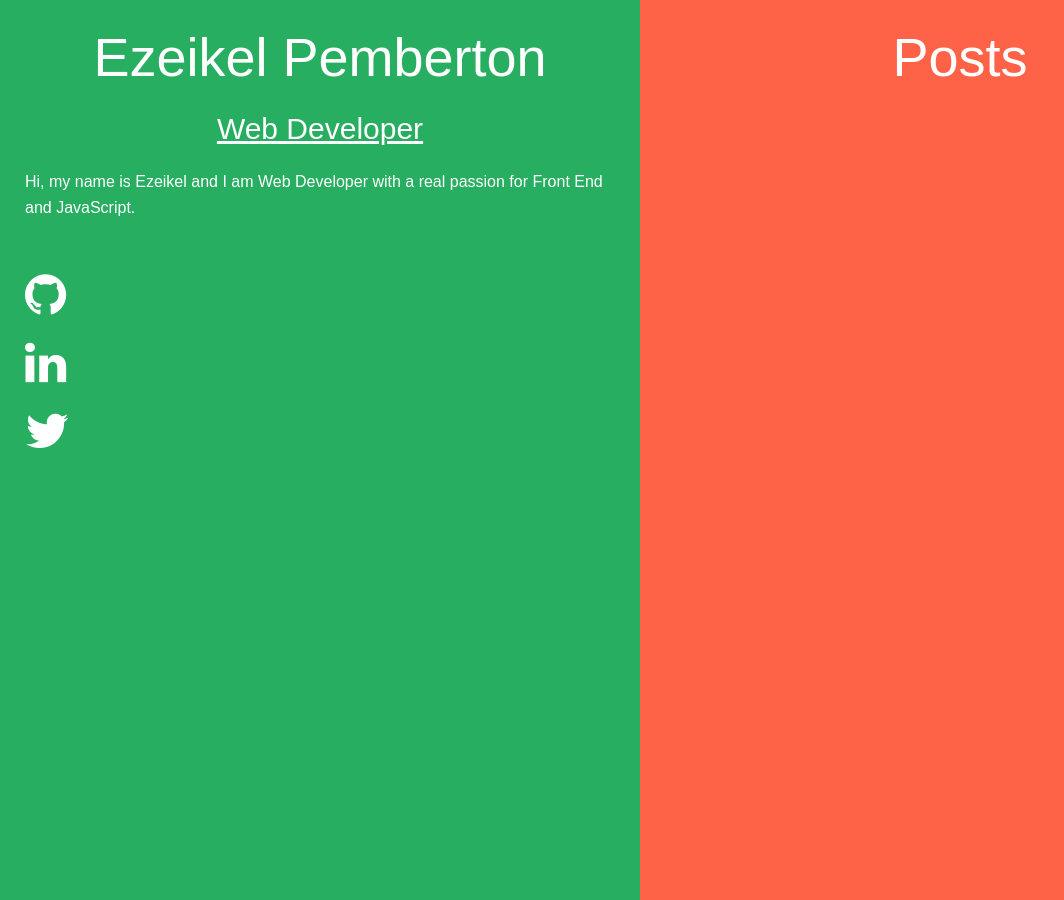
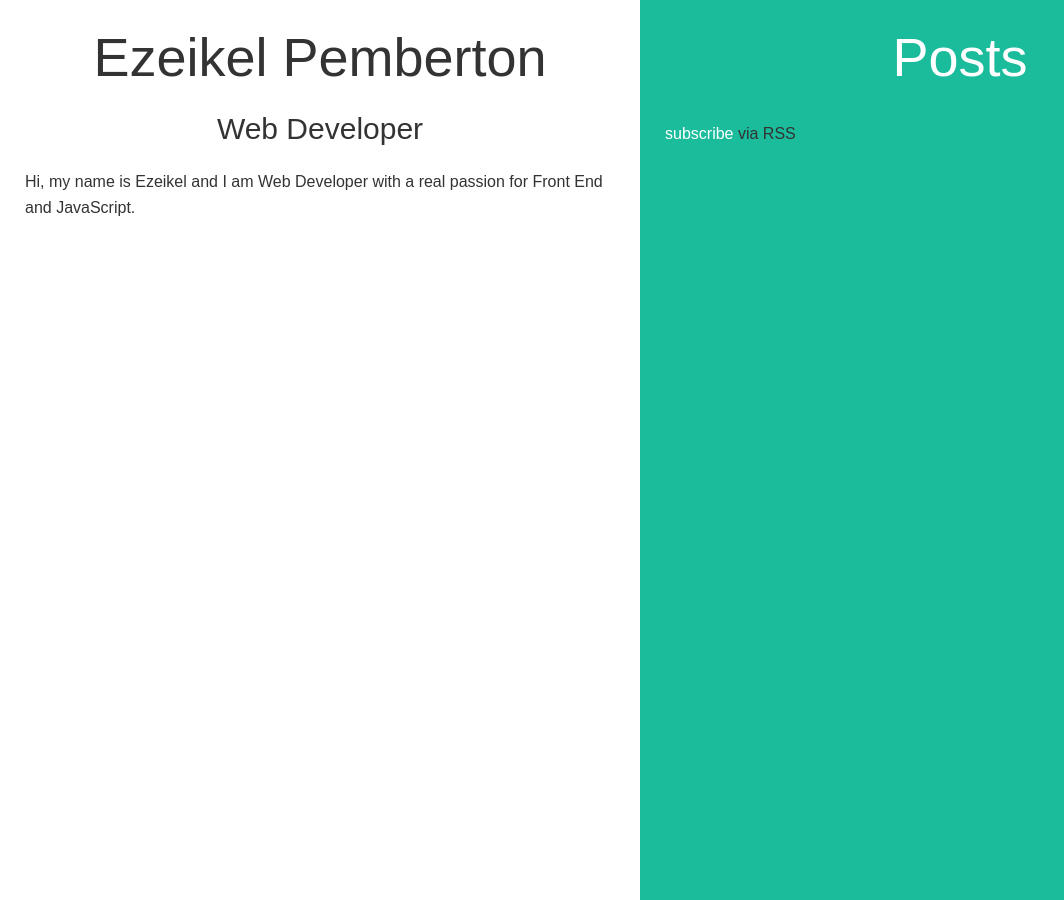
Before and after one commit to ezeikel/ezeikel-personal-blog-web, a Jekyll site: the page built from index.html, in a window 1280 px wide. Shown: the whole page, without its empty margins (0-1064 px from the left). Built offline with Jekyll 4.4.1, drawn with Linux system fonts in a browser that asks for light colours; nearby versions of some CDN libraries.

Commit message:
Included content in landing layout. Need to rewrite css for displaying blog posts.

```diff
--- a/_layouts/landing.html
+++ b/_layouts/landing.html
@@ -8,18 +8,20 @@
     <div class="page-wrap landing">
       <section class="about-me">
         <h1 class="heading">Ezeikel Pemberton</h1>
-        <h3 class="sub-heading">Web Developer</h3>
+        <h3 class="sub-heading"><span class="border">Web Developer</span></h3>
         <p class="intro">Hi, my name is Ezeikel and I am Web Developer with a real passion for Front End and JavaScript.
         <i class="fa fa-chevron-down fa-3x" aria-hidden="true"></i>
-        <div class="social-links">
+        <span class="social-links">
           <a href="#"><i class="fa fa-github fa-3x" aria-hidden="true"></i></a>
           <a href="#"><i class="fa fa-linkedin fa-3x" aria-hidden="true"></i></a>
           <a href="#"><i class="fa fa-twitter fa-3x" aria-hidden="true"></i></a>
-        </div>
+        </span>
       </section>
       <section class="blog-posts">
         <h1 class="heading">Posts</h1>
+          {{ content }}
       </section>
+
     </div>
 
     <script src="js/main.js"></script>
--- a/_sass/base/_body.scss
+++ b/_sass/base/_body.scss
@@ -8,13 +8,3 @@ body {
 // p.scale {
 //   font-size: modular-scale(2, $base-font-size); //1em
 //}
-
-// Needs to be moved somewhere else
-body {
-  color: $primary-text-color;
-  @include outer-container(100%);
-  .grid-test {
-    //@include span-columns(3);
-    overflow: hidden;
-  }
-}
--- a/_sass/base/_paragraphs.scss
+++ b/_sass/base/_paragraphs.scss
@@ -1,5 +1,4 @@
 p {
-  //padding: em(15px);
   font-weight: 300;
   line-height: 26px;
 }
--- a/_sass/components/_components-index.scss
+++ b/_sass/components/_components-index.scss
@@ -1,2 +1,3 @@
 @import 'header';
 @import 'landing';
+@import 'posts';
--- a/_sass/components/_landing.scss
+++ b/_sass/components/_landing.scss
@@ -7,13 +7,13 @@
 }
 
 .blog-posts {
-  background-color: tomato;
+  background-color: #1abc9c;
   color: white;
 }
 
 .about-me {
-  background-color: #27ae60;
-  color: white;
+  background-color: $white;
+  color: $black;
   i {
     color: $white;
     &.fa-chevron-down {
@@ -32,6 +32,7 @@
     justify-content: space-between;
     @media (min-width: $breakpoint-tablet) {
       flex-direction: column;
+      width: 42px;
       a + a {
         margin-top: 20px;
       }
@@ -48,7 +49,6 @@
     width: 50%;
   }
   .heading {
-    //padding: 25px 25px 0;
     font-weight: 400;
     text-align: center;
   }
@@ -56,7 +56,7 @@
     margin-top: 20px;
     font-weight: 200;
     text-align: center;
-    text-decoration: underline;
+    //text-decoration: underline;
   }
   .intro {
     margin-top: 20px;
--- /dev/null
+++ b/_sass/components/_posts.scss
@@ -0,0 +1,3 @@
+.posts-grid {
+  display: flex;
+}
--- a/index.html
+++ b/index.html
@@ -2,13 +2,10 @@
 layout: landing
 ---
 
-<div class="home row full-width">
-  <!--<h1 class="page-heading">Posts</h1>-->
-  <div class="posts-grid columns">
+<div class="posts-grid">
   {% for post in site.posts %}
       <article class="grid-item">
         <figure class="blog-item">
-          <span class="overlay font--secondary uppercase"><span class="content"><span class="inner"><span class="more">Check it out</span></span></span></span>
            <div class="grid-item__image">
            </div>
            <!-- <figcaption class="details">
@@ -19,15 +16,17 @@ layout: landing
                  {{ post.excerpt | strip_html | truncatewords: 20 }}
                </p>
            </figcaption> -->
+           <figcaption>
+
+           </figcaption>
         </figure>
-          <header class="details">
+        <!-- <header class="details">
           <h4 class="title font--secondary uppercase"><a class="" href="{{ post.url | prepend: site.baseurl }}"><span>{{ post.title }}</span></a></h4>
           <!-- <h3 class="article-excerpt font--secondary">
             {{ post.excerpt | strip_html | truncatewords: 20 }}
-            </h3> -->
-          </header>
+          </h3>
+        </header> -->
       </article>
   {% endfor %}
 </div>
 <p class="rss-subscribe">subscribe <a href="{{ "/feed.xml" | prepend: site.baseurl }}">via RSS</a></p>
-</div>
--- a/js/main.js
+++ b/js/main.js
@@ -1,6 +1 @@
-// $(".grid").masonry({
-//   // options...
-//   itemSelector: '.grid-item',
-//   columnWidth: 1,
-//   //percentPosition: true
-// });
+var skills = ["Front End", "CSS", "JavaScript", "SASS", "BackboneJS", "ES6", "jQuery", "Lodash", "UnderscoreJS", "HandlebarsJS"];
```
Also changed, not shown: js/foundation.min.js (deleted), js/what-input.min.js (deleted). Lines whose indentation alone changed are shown as unchanged.
